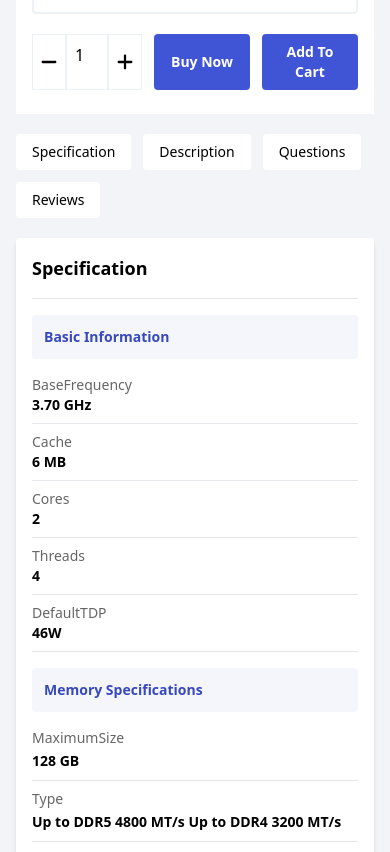
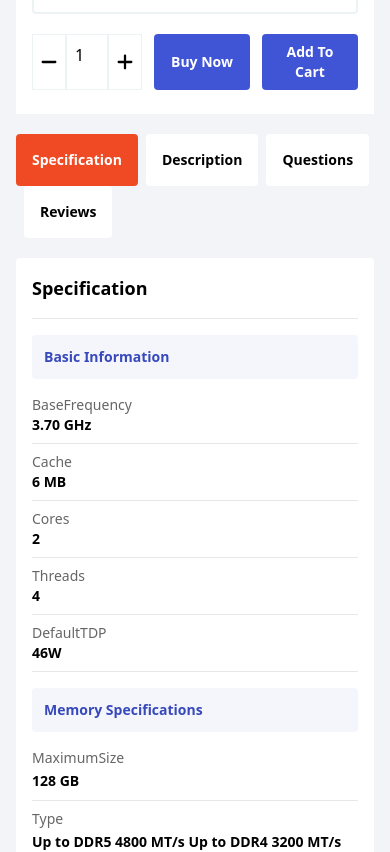
Before and after one commit to Rayhan-abdullha/Ecomarce-project, a React (Vite) app: page /categories/desktop/product_id_12356 in a window 390 px wide. Shown: the part 1040-1892 px from the top of the page. Built offline with nearby package versions, Linux system fonts and the light colour scheme.

Commit message:
singleProduct page responsive issues solved

```diff
--- a/src/components/singleProductInfo/Specification.tsx
+++ b/src/components/singleProductInfo/Specification.tsx
@@ -1,3 +1,5 @@
+import { Link } from "react-router-dom";
+
 type SubType = { name: string; value: string }[] | undefined
 interface PropsType {
   basicInformation: SubType
@@ -14,22 +16,21 @@ const Specification = ({
 }: PropsType) => {
 
   return (
-    <section className=" bg-[#F2F4F8]">
-      <div className="">
+    <section className="bg-[#F2F4F8] overflow-hidden lg:overflow-auto">
       <div className="w-full">
-          <div className=" text-sm gap-3 flex flex-wrap my-5">
-            <button className=" bg-white sm:flex-auto md:flex-auto px-4 py-2 rounded capitalize hover:bg-[#ef4a23] hover:text-white">
+        <div className="text-sm gap-3 mb-5 lg:mt-0">
+          <Link to="#" className="bg-[#ef4a23] inline-block text-white sm:flex-auto md:flex-auto px-4 py-4 text-center font-semibold rounded capitalize hover:bg-[#ef4a23] hover:text-white">
             Specification
-            </button>
-            <button className=" bg-white sm:flex-auto md:flex-auto px-4 py-2 rounded capitalize hover:bg-[#ef4a23] hover:text-white">
+          </Link>
+          <Link to="#" className="bg-white inline-block sm:flex-auto md:flex-auto px-4 py-4 ml-2 text-center font-semibold rounded capitalize hover:bg-[#ef4a23] hover:text-white">
             description
-            </button>
-            <button className=" bg-white sm:flex-auto md:flex-auto px-4 py-2 rounded capitalize hover:bg-[#ef4a23] hover:text-white">
+          </Link>
+          <Link to="#" className="bg-white inline-block sm:flex-auto md:flex-auto px-4 py-4 ml-2 text-center font-semibold rounded capitalize hover:bg-[#ef4a23] hover:text-white">
             Questions
-            </button>
-            <button className=" bg-white sm:flex-auto md:flex-auto px-4 py-2 rounded capitalize hover:bg-[#ef4a23] hover:text-white">
+          </Link>
+          <Link to="#" className="bg-white inline-block sm:flex-auto md:flex-auto px-4 py-4 ml-2 text-center font-semibold rounded capitalize hover:bg-[#ef4a23] hover:text-white">
             reviews
-            </button>
+          </Link>
         </div>
         <div className="p-4 bg-white shadow-md rounded">
           <h2 className="text-lg font-semibold border-b pb-4">Specification</h2>
@@ -120,7 +121,6 @@ const Specification = ({
           </div>
         </div>
       </div>
-      </div>
     </section>
   );
 };
--- a/src/pages/SingleProductDetails.tsx
+++ b/src/pages/SingleProductDetails.tsx
@@ -27,8 +27,9 @@ const SingleProductDetails = () => {
             inventory={pd?.inventory}
             brand={pd?.brand.name}
             description={pd?.description} />
-          <div className="lg:flex mt-5">
+          <div className="lg:flex mt-5 gap-5">
             <div className="">
+
               <Specification
                 basicInformation={pd?.basicInformation}
                 memorySpecifications={pd?.memorySpecifications}
```
Lines whose indentation alone changed are shown as unchanged.
